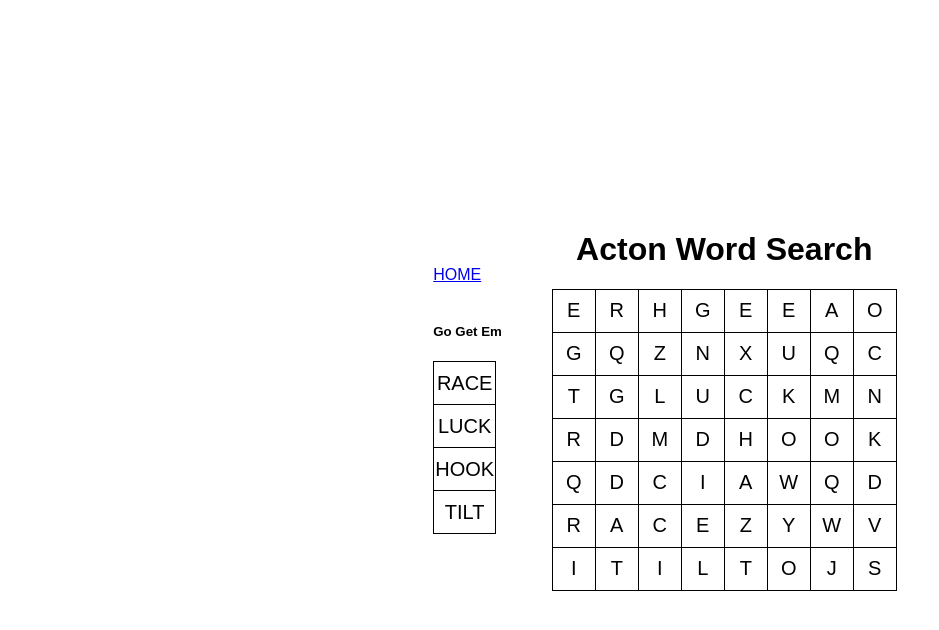
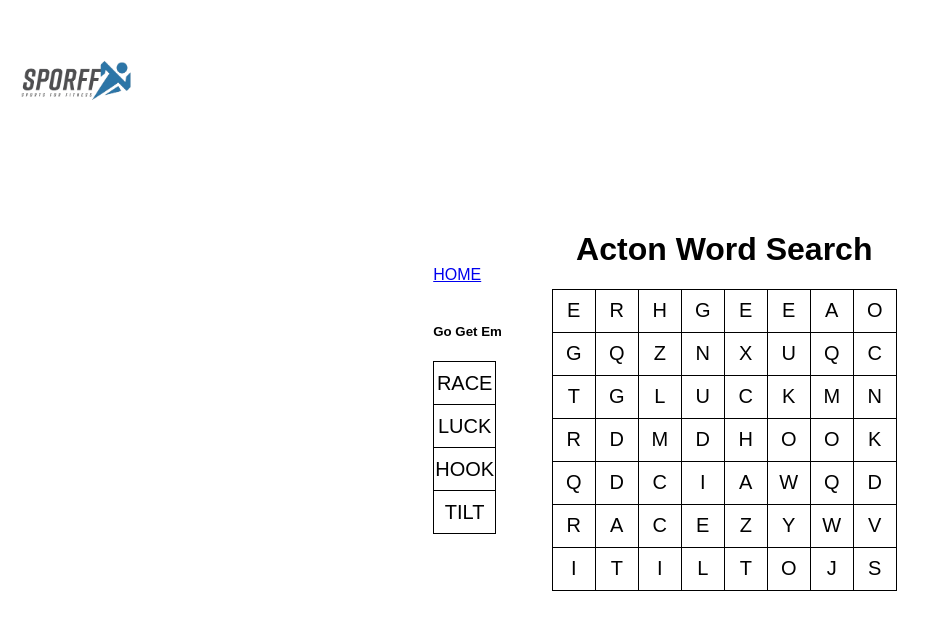
Before and after one commit to Acton-Deals/Acton-Word-Search, a plain HTML site: page index.html in a window 1280 px wide. Shown: the whole page, without its empty margins (0-939 px from the left). Drawn offline with nearby package versions, Linux system fonts and the light colour scheme.

Commit message:
Update index.html

```diff
--- a/index.html
+++ b/index.html
@@ -16,7 +16,7 @@
         <tr><td class="wordy" id="w4"></td></tr>
 
 </table>
-    </div><a href="https://www.sportsforfitness.ca/"<img src="SporffLogo.png" alt="Sporff Logo"></a>
+    </div><a href="https://www.sportsforfitness.ca/"><img src="SporffLogo.png" alt="Sporff Logo"></a>
     <div class="container">
 
 <h1>Acton Word Search</h1>
```
